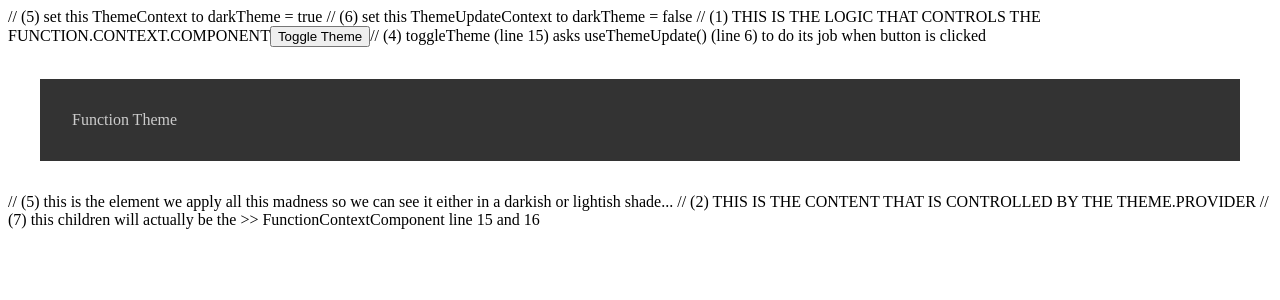
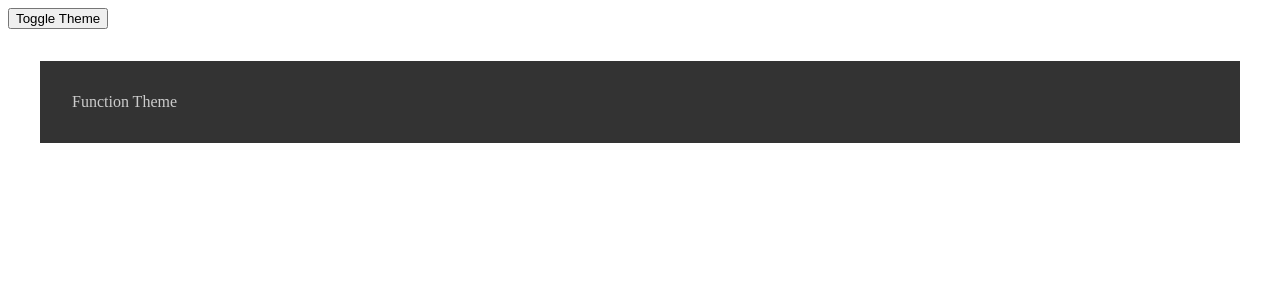
Before and after one commit to Alberto-Alive/Learn-useContext-In-13-Minutes, a React (Create React App) app: page / in a window 1280 px wide. Shown: the top 300 px of the page. Built offline with nearby package versions, Linux system fonts and the light colour scheme.

Commit message:
deal with the comments breaking my lines

```diff
--- a/src/App.js
+++ b/src/App.js
@@ -7,9 +7,12 @@ export const ThemeContext = React.createContext()
 export default function App() {
 
 return (
-  <ThemeProvider> // (1) THIS IS THE LOGIC THAT CONTROLS THE FUNCTION.CONTEXT.COMPONENT
-    <FunctionContextComponent /> // (2) THIS IS THE CONTENT THAT IS CONTROLLED BY THE THEME.PROVIDER
+  <ThemeProvider>
+    <FunctionContextComponent />
   </ThemeProvider>
 )
 }
+//
+// (1) LINE 10 THIS IS THE LOGIC THAT CONTROLS THE FUNCTION.CONTEXT.COMPONENT
+// (2) LINE 11 THIS IS THE CONTENT THAT IS CONTROLLED BY THE THEME.PROVIDER
 // Summary: FIRST SQUARE = THEME.PROVIDER >>CONTAINS>> SECOND SQUARE = FUNCTION.CONTEXT.COMPONENT
--- a/src/FunctionContextComponent.js
+++ b/src/FunctionContextComponent.js
@@ -13,10 +13,13 @@ export default function FunctionContextComponent() {
     return (
         <>
         <button onClick={toggleTheme}> Toggle Theme</button>
-        // (4) toggleTheme (line 15) asks useThemeUpdate() (line 6) to do its job when button is clicked
         <div style={themeStyles}> Function Theme </div>
-        // (5) this is the element we apply all this madness so we can see it either in a darkish or lightish shade...
         </>
     )
+
 }
+ //
+//(4) line 15 toggleTheme (line 15) asks useThemeUpdate() (line 6) to do its job when button is clicked
+// (5) line 16 this is the element we apply all this madness so we can see it either in a darkish or lightish shade...
+
 // Summary: Think of this as the SECOND SQUARE
--- a/src/ThemeContext.js
+++ b/src/ThemeContext.js
@@ -19,11 +19,14 @@ export function ThemeProvider({ children}) {
     }
 
     return (
-        <ThemeContext.Provider value={darkTheme}> // (5) set this ThemeContext to darkTheme = true
-            <ThemeUpdateContext.Provider value={toggleTheme}>   // (6) set this ThemeUpdateContext to darkTheme = false
-                {children} // (7) this children will actually be the >> FunctionContextComponent line 15 and 16
+        <ThemeContext.Provider value={darkTheme}>
+            <ThemeUpdateContext.Provider value={toggleTheme}>
+                {children}
             </ThemeUpdateContext.Provider>
         </ThemeContext.Provider>
     )
+        // (5) line 22: set this ThemeContext to darkTheme = true
+            // (6)line 23: set this ThemeUpdateContext to darkTheme = false
+               // (7)line 24: this children will actually be the >> FunctionContextComponent line 15 and 16
 }
 //Summary: think of this as the FIRST SQUARE
```
